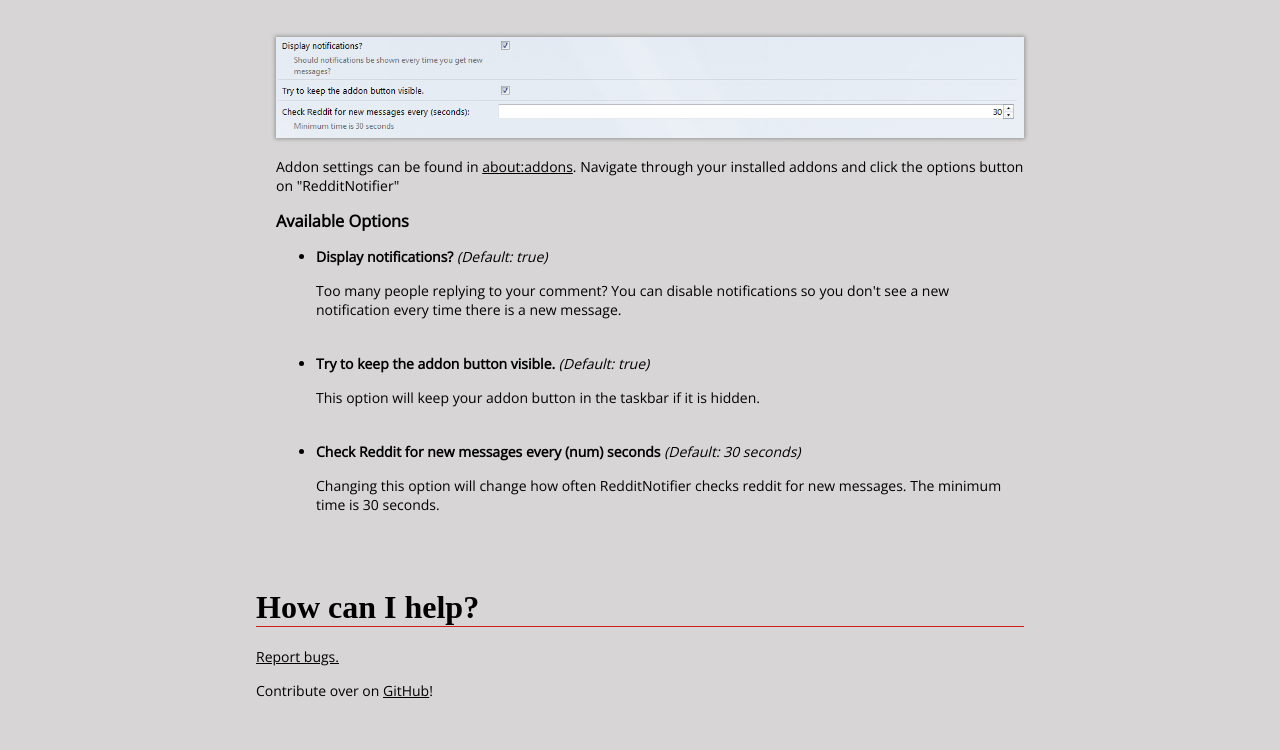
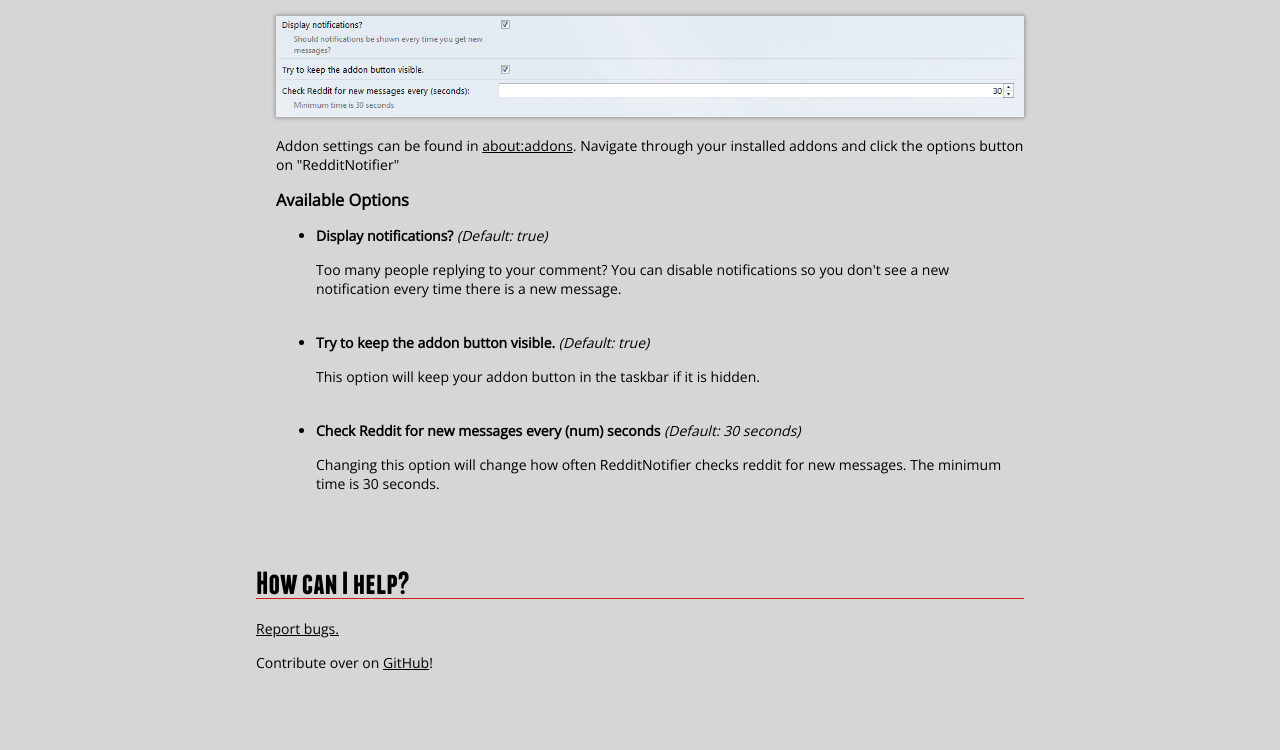
Before and after one commit to BoringCode/RedditNotifier, a plain HTML site: page index.html in a window 1280 px wide. Shown: the part 940-1690 px from the top of the page. After the commit the page ends 1662 px from the top, so only its background shows below. Drawn offline with nearby package versions, Linux system fonts and the light colour scheme.

Commit message:
Fixed fonts

```diff
--- a/style.css
+++ b/style.css
@@ -93,7 +93,7 @@
 	}
 	   section header h2 {
 	       font-size: 32px;
-	       font-family: 'Franchise';
+	       font-family: 'FranchiseRegular';
 	   }
 	section p {
 		margin: 15px 0;
```
